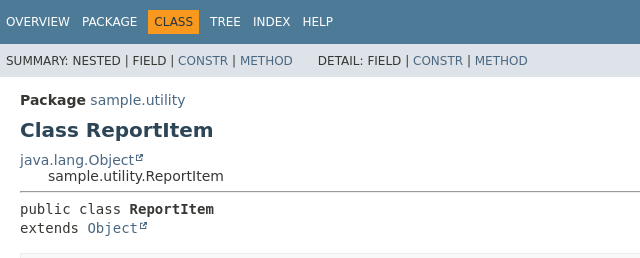
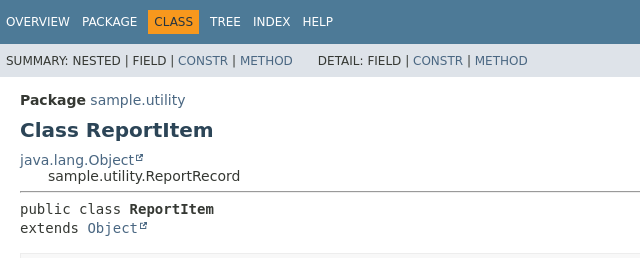
Before and after one commit to jose-marquez89/capstone-music, a plain HTML site: page javadoc-files/sample/utility/ReportItem.html in a window 1280 px wide. Shown: the top 258 px of the page, 0-640 px from the left. Drawn offline with Linux system fonts and the light colour scheme; a web font is replaced by a local one.

Commit message:
updates javadoc html

```diff
--- a/javadoc-files/sample/utility/ReportItem.html
+++ b/javadoc-files/sample/utility/ReportItem.html
@@ -72,7 +72,7 @@ loadScripts(document, 'script');</script>
 <h1 title="Class ReportItem" class="title">Class ReportItem</h1>
 </div>
 <div class="inheritance" title="Inheritance Tree"><a href="https://docs.oracle.com/en/java/javase/17/docs/api/java.base/java/lang/Object.html" title="class or interface in java.lang" class="external-link">java.lang.Object</a>
-<div class="inheritance">sample.utility.ReportItem</div>
+<div class="inheritance">sample.utility.ReportRecord</div>
 </div>
 <section class="class-description" id="class-description">
 <hr>
```
